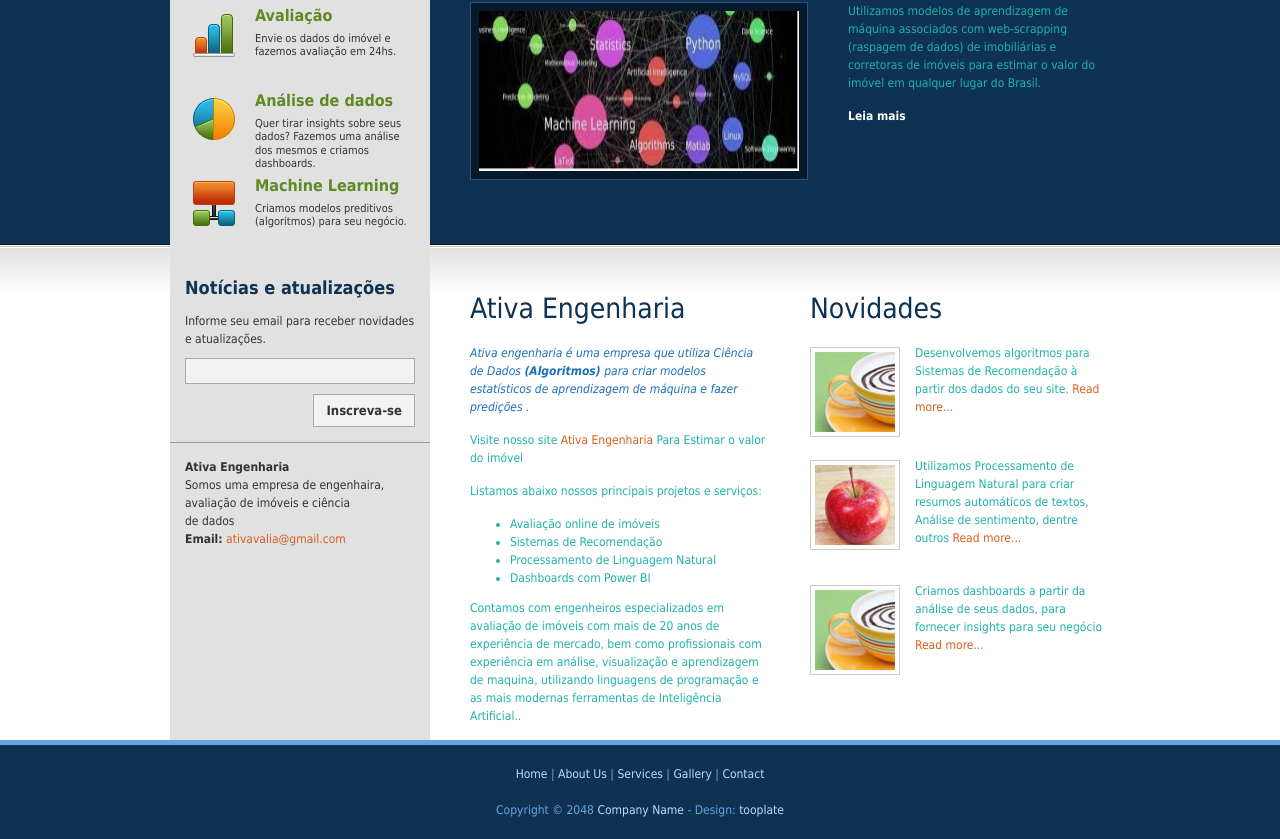
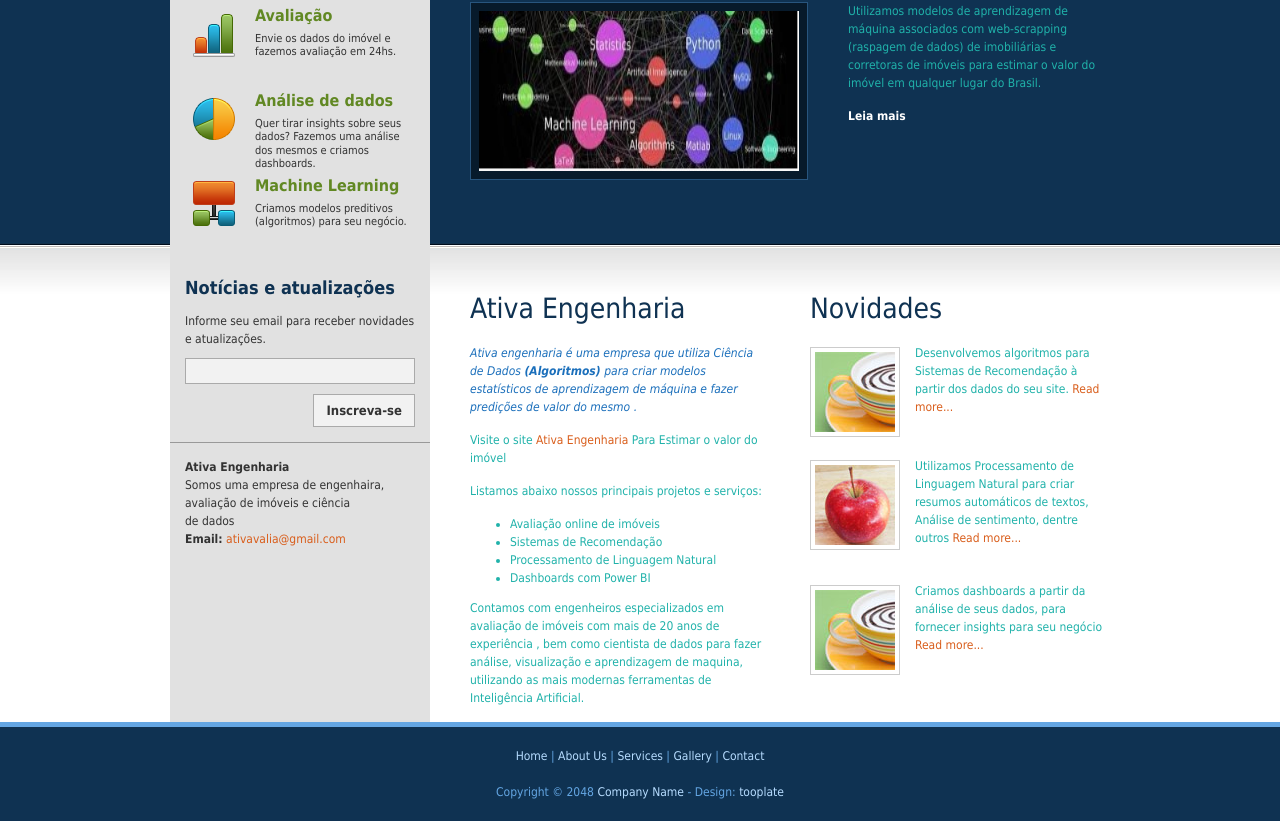
Before and after one commit to ffcgomes/site-flavio-cientista-de-dados, a plain HTML site: page index.html in a window 1280 px wide. Shown: the part 166-1005 px from the top of the page. Drawn offline with Linux system fonts and the light colour scheme.

Commit message:
Update index.html

```diff
--- a/index.html
+++ b/index.html
@@ -75,8 +75,8 @@ http://www.tooplate.com/view/2036-blue-office
         <div id="tooplate_content">
         	<div class="col_w300 float_l">
             	<h2>Ativa Engenharia </h2>
-                <p><em>Ativa engenharia é uma empresa que utiliza Ciência de Dados <strong>(Algoritmos)</strong> para criar modelos estatísticos de aprendizagem de máquina e fazer predições  .</em></p>
-                <p>Visite nosso site <a rel="nofollow" href="http://https://ffcgomes.github.io/site-site-estima-valor-online/" target="_blank">Ativa Engenharia</a> Para Estimar o valor do imóvel </p>
+                <p><em>Ativa engenharia é uma empresa que utiliza Ciência de Dados <strong>(Algoritmos)</strong> para criar modelos estatísticos de aprendizagem de máquina e fazer predições de valor do mesmo .</em></p>
+                <p>Visite o site <a rel="nofollow" href="http://https://ffcgomes.github.io/site-site-estima-valor-online/" target="_blank">Ativa Engenharia</a> Para Estimar o valor do imóvel </p>
 
                 <p>Listamos abaixo nossos principais projetos e serviços:</p>
             <ul>
@@ -85,9 +85,8 @@ http://www.tooplate.com/view/2036-blue-office
               <li>Processamento de Linguagem Natural </li>
               <li>Dashboards com Power BI</li>
             </ul>
-<p>Contamos com engenheiros especializados em avaliação de imóveis com mais de 20 anos de experiência de mercado,
-    bem como profissionais com experiência em análise, visualização e aprendizagem de maquina, utilizando linguagens de programação
-    e as mais modernas ferramentas de Inteligência Artificial..</p>
+<p>Contamos com engenheiros especializados em avaliação de imóveis com mais de 20 anos de experiência , bem como
+    cientista de dados para fazer análise, visualização e aprendizagem de maquina, utilizando as mais modernas ferramentas de Inteligência Artificial.</p>
             </div>
 
             <div class="col_w300 float_r">
```
